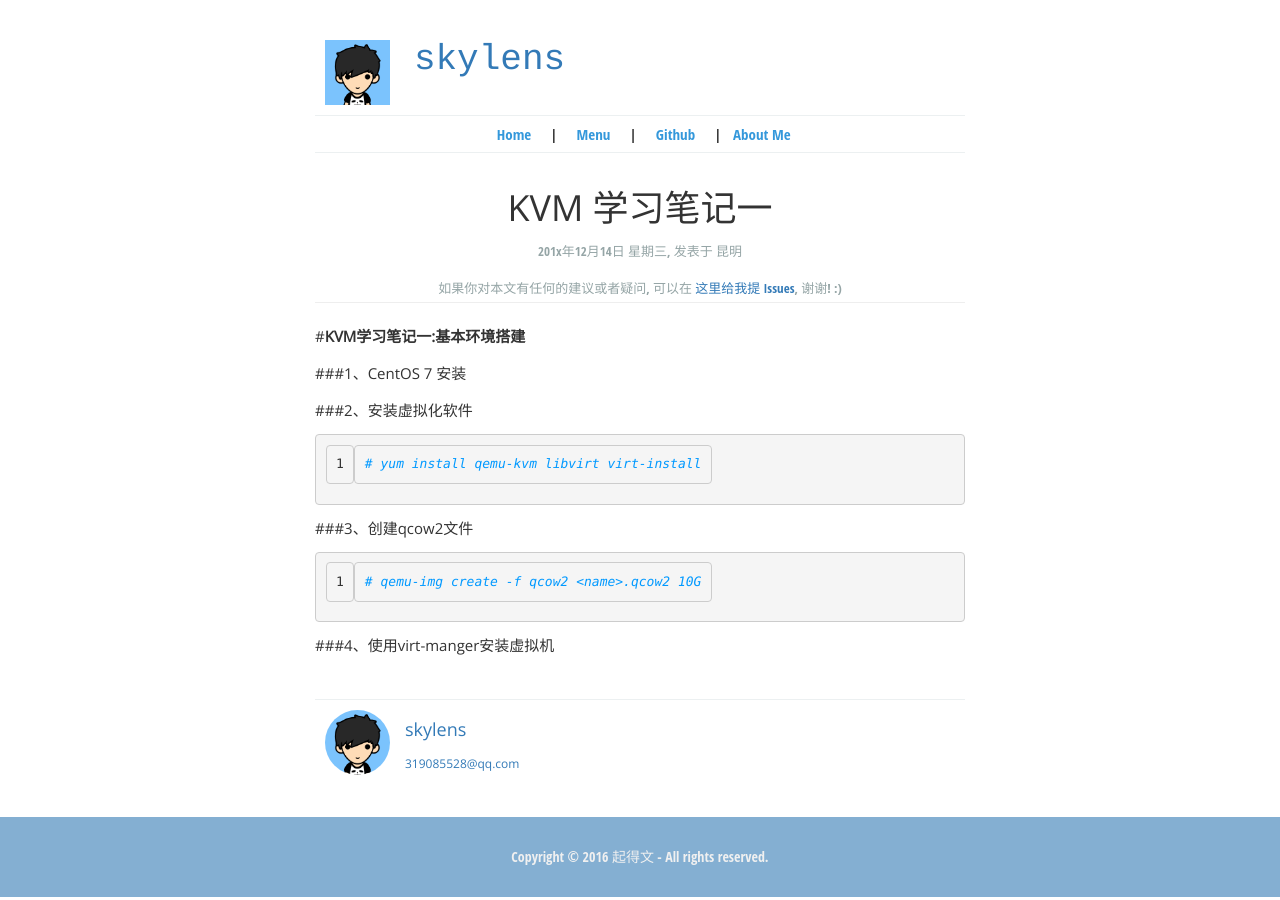
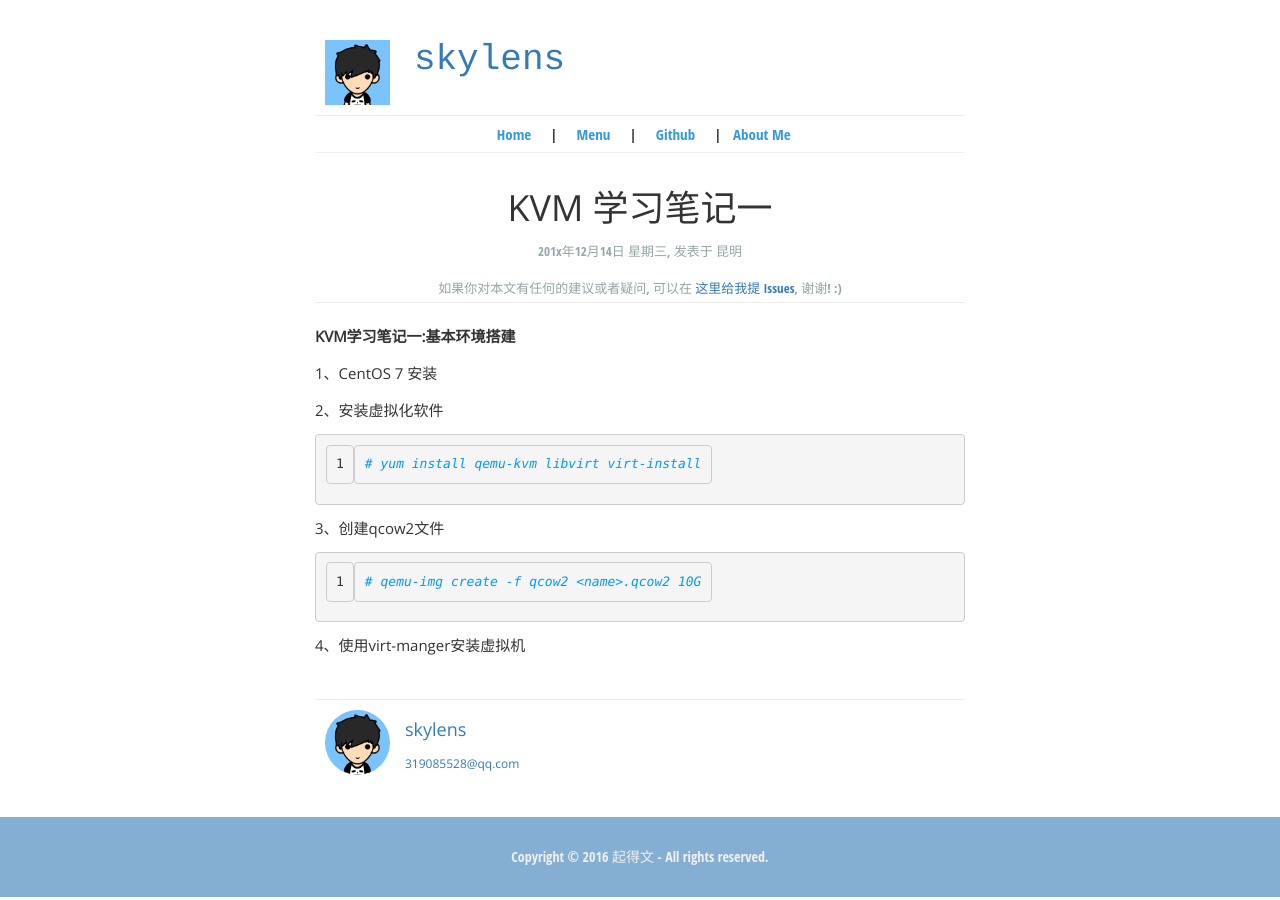
Before and after one commit to skylens/skylens.github.io, a Jekyll site: the page built from _posts/2016-12-14-KVM-CentOS7.md, in a window 1280 px wide. Built offline with Jekyll 4.4.1, drawn with Linux system fonts in a browser that asks for light colours.

Commit message:
更改格式

````diff
--- a/_posts/2016-12-14-KVM-CentOS7.md
+++ b/_posts/2016-12-14-KVM-CentOS7.md
@@ -7,20 +7,20 @@ pulished: true
 excerpt_separator: "```"
 ---
 
-#**KVM学习笔记一:基本环境搭建**
+**KVM学习笔记一:基本环境搭建**
 
-###1、CentOS 7 安装
+1、CentOS 7 安装
 
-###2、安装虚拟化软件
+2、安装虚拟化软件
 
 ```bash
 # yum install qemu-kvm libvirt virt-install
 ```
 
-###3、创建qcow2文件
+3、创建qcow2文件
 
 ```bash
 # qemu-img create -f qcow2 <name>.qcow2 10G
 ```
 
-###4、使用virt-manger安装虚拟机
+4、使用virt-manger安装虚拟机
````
